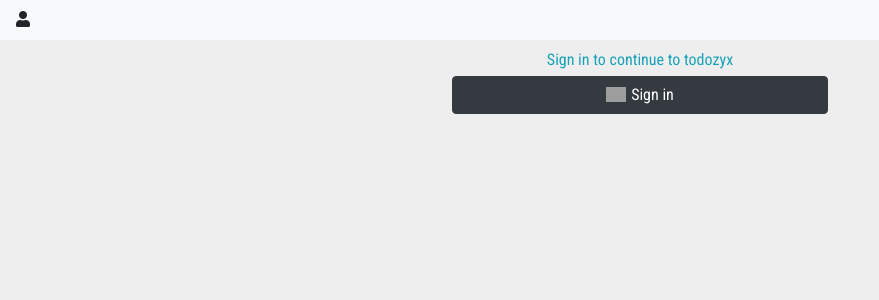
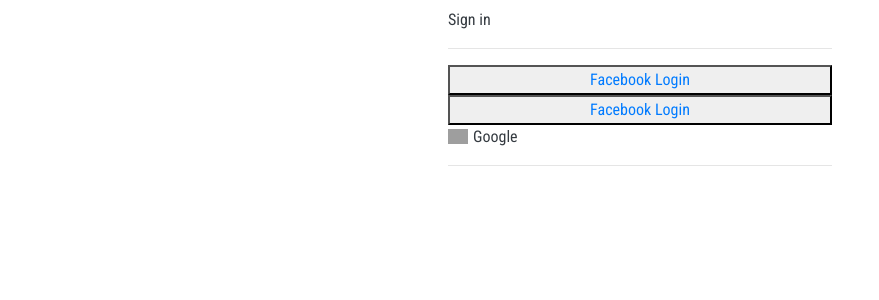
Before and after one commit to soumyazyx/todo, a Django app: page / in a window 1280 px wide. Shown: the top 300 px of the page, without its empty margins (0-879 px from the left). Run offline with Django 3.2, Linux system fonts and the light colour scheme; some libraries are stand-ins or nearby versions; grey boxes are pictures that could not be loaded.

Commit message:
Added facebook login

```diff
--- a/frontend/templates/frontend/lists_header.html
+++ b/frontend/templates/frontend/lists_header.html
@@ -42,13 +42,10 @@
   <span class="spinner-grow spinner-grow-sm"></span>
 </div>
 {% else %}
-<header class="header">
-  <nav class="navbar navbar-expand-sm navbar-light bg-light">
-    <span>
-      <i class="fas fa-user"></i>
-    </span>
-  </nav>
-</header>
+<script>
+  document.body.style.backgroundColor = "white";
+</script>
+
 <div
   class="card card-body text-center p-2"
   style="
@@ -59,9 +56,12 @@
     border: none;
   "
 >
-  <span class="text-info">Sign in to continue to todozyx</span>
+  <span class="text-dark text-left">Sign in</span>
+  <hr />
+  <button><a href="{% provider_login_url "facebook" method="oauth2" %}">Facebook Login</a></button>
+  <button><a href="{% provider_login_url "facebook" method="js_sdk" %}">Facebook Login</a></button>
   <a
-    class="btn btn-dark m-1"
+    class="text-dark text-left"
     role="button"
     style="text-transform: none;"
     id="google_login"
@@ -72,8 +72,9 @@
       style="margin-bottom: 3px; margin-right: 5px;"
       alt="Google sign-in"
       src="https://upload.wikimedia.org/wikipedia/commons/thumb/5/53/Google_%22G%22_Logo.svg/512px-Google_%22G%22_Logo.svg.png"
-    />Sign in
+    />Google
   </a>
+  <hr />
 </div>
 
 {% endif %}
--- a/frontend/views.py
+++ b/frontend/views.py
@@ -1,4 +1,5 @@
 from django.shortcuts import render, redirect
+from django.contrib.auth.decorators import login_required
 
 
 def lists(request):
@@ -12,6 +13,7 @@ def tasksIntermediate(request, listid):
     return redirect("/tasks")
 
 
+@login_required
 def tasks(request):
     print(request.session.get("selected_list_id"))
     print(request.session.get("selected_list_title"))
--- a/gettingstarted/settings.py
+++ b/gettingstarted/settings.py
@@ -49,6 +49,7 @@ INSTALLED_APPS = [
     "allauth.socialaccount",
     # PROVIDERS
     "allauth.socialaccount.providers.google",
+    "allauth.socialaccount.providers.facebook",
 ]
 SOCIALACCOUNT_PROVIDERS = {
     "google": {
@@ -147,6 +148,7 @@ USE_TZ = True
 STATIC_ROOT = os.path.join(BASE_DIR, "staticfiles")
 STATIC_URL = "/static/"
 SITE_ID = 1
+LOGIN_URL = "/"
 LOGIN_REDIRECT_URL = "/"
 ACCOUNT_LOGOUT_ON_GET = True
 django_heroku.settings(locals())
```
